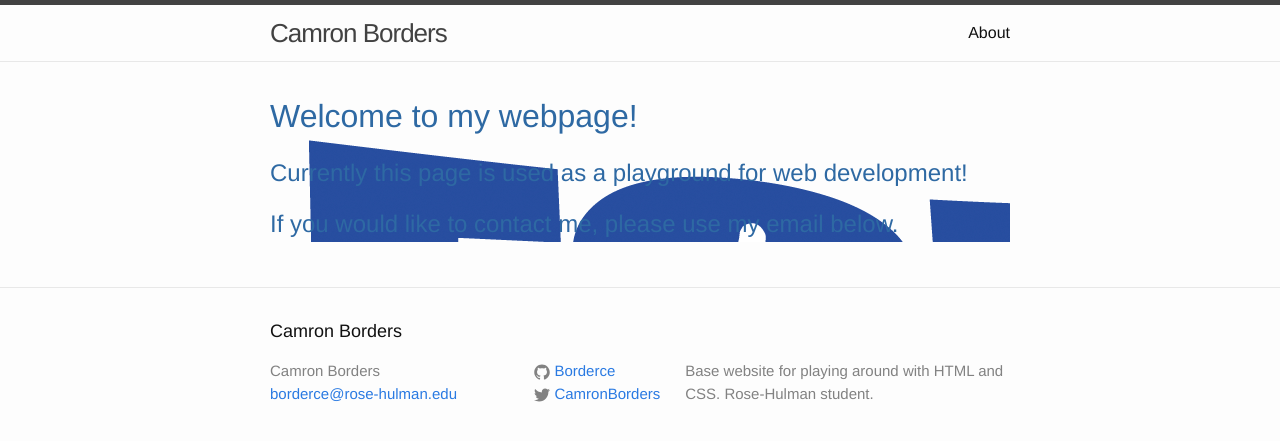
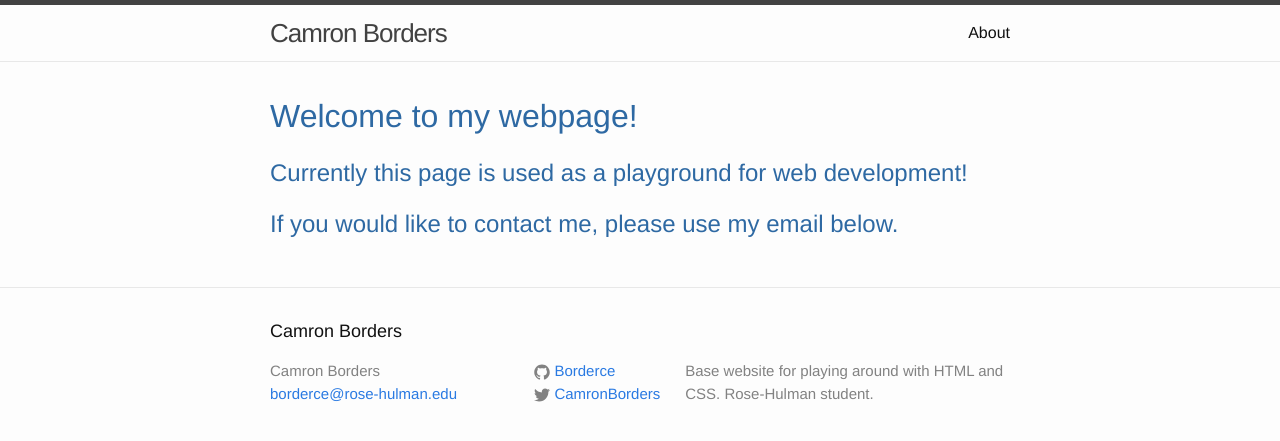
Before and after one commit to Borderce/Borderce.github.io, a Jekyll site: the page built from index.html, in a window 1280 px wide. Shown: the top 441 px of the page. Built offline with Jekyll 4.4.1, drawn with Linux system fonts in a browser that asks for light colours.

Commit message:
Update main.scss

```diff
--- a/css/main.scss
+++ b/css/main.scss
@@ -56,5 +56,4 @@ $on-laptop:        800px;
 .home{
     font-family: 'Helvetica', 'sans-serif';
     color: #2e69a3;
-    background-image: url("Force-Lift-Logo_1_Web.gif");
 }
```
